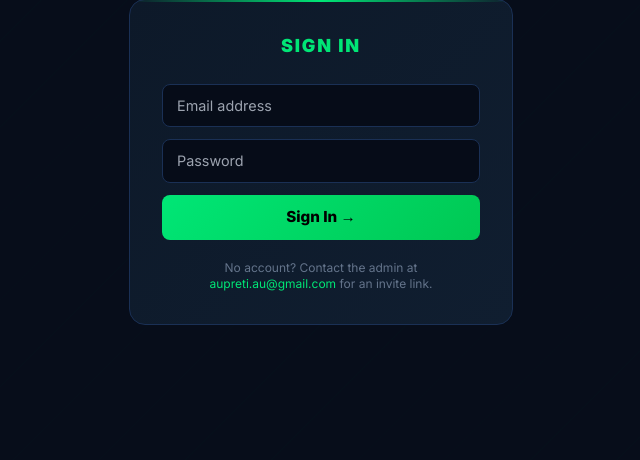
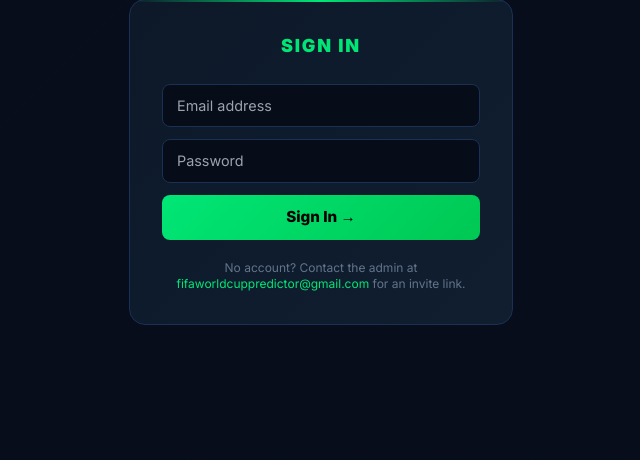
Before and after one commit to aavashau/Fifa26pNW, a FastAPI app: page /login in a window 1280 px wide. Shown: the part 340-800 px from the top of the page, without its empty margins (319-959 px from the left). Run offline with FastAPI, Linux system fonts and the light colour scheme; some libraries are stand-ins or nearby versions.

Commit message:
Update admin contact email to proxy Gmail
Co-Authored-By: Claude Sonnet 4.6 <noreply@anthropic.com>

```diff
--- a/templates/login.html
+++ b/templates/login.html
@@ -78,7 +78,7 @@
 
       <p class="text-center text-slate-500 text-xs mt-5">
         No account? Contact the admin at
-        <a href="mailto:aupreti.au@gmail.com" style="color:#00e676;">aupreti.au@gmail.com</a>
+        <a href="mailto:fifaworldcuppredictor@gmail.com" style="color:#00e676;">fifaworldcuppredictor@gmail.com</a>
         for an invite link.
       </p>
     </div>
```
